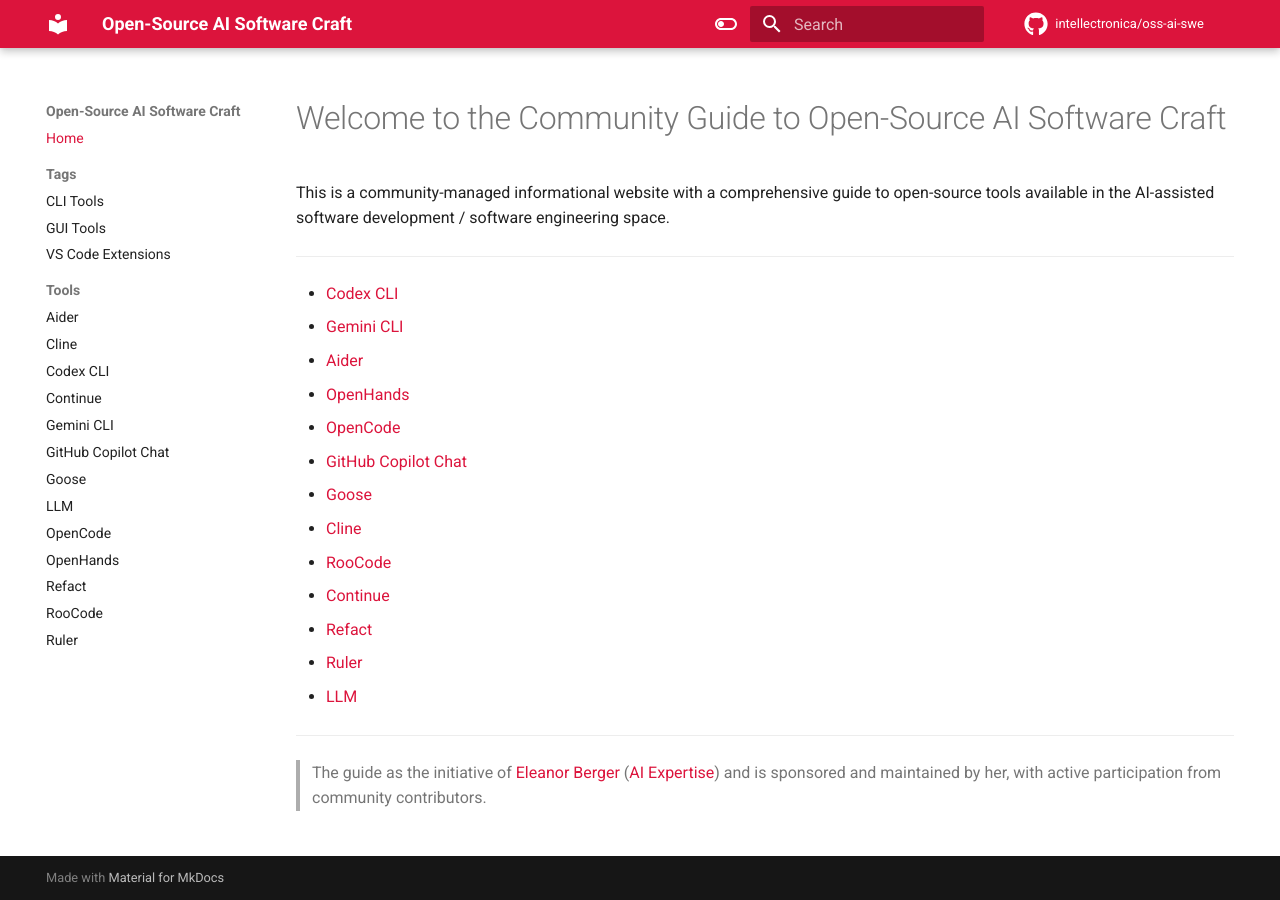
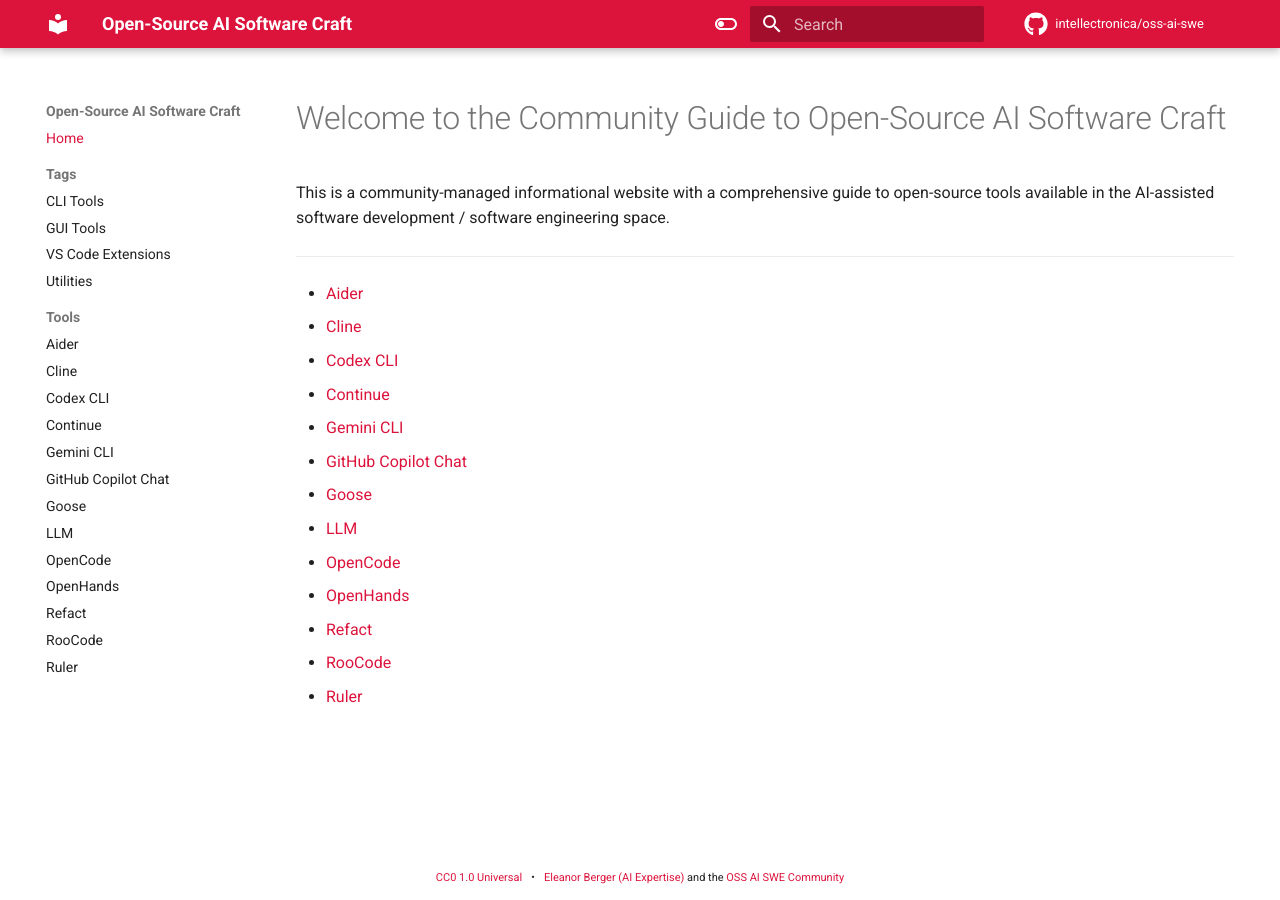
Before and after one commit to joaompinto/oss-ai-swe, an MkDocs documentation site: the page built from docs/index.md, in a window 1280 px wide. Built offline with MkDocs 1.6.1 and Material for MkDocs 9.7.7, drawn with Linux system fonts in a browser that asks for light colours; comment, search, counter and statistics services are not loaded.

Commit message:
Update documentation and styles: reorder tool list, add footer, and enhance CSS

```diff
--- a/docs/index.md
+++ b/docs/index.md
@@ -4,20 +4,16 @@
 
 ---
 
-* [Codex CLI](./codex-cli.md)
-* [Gemini CLI](./gemini-cli.md)
-* [Aider](./aider.md)
-* [OpenHands](./open-hands.md)
-* [OpenCode](./open-code.md)
-* [GitHub Copilot Chat](./github-copilot-chat.md)
-* [Goose](./goose.md)
-* [Cline](./cline.md)
-* [RooCode](./roocode.md)
-* [Continue](./continue.md)
-* [Refact](./refact.md)
-* [Ruler](./ruler.md)
-* [LLM](./llm.md)
-
----
-
-> The guide as the initiative of [Eleanor Berger](https://intellectronica.net/) ([AI Expertise](https://ai.intellectronica.net/)) and is sponsored and maintained by her, with active participation from community contributors.
+- [Aider](./aider.md)
+- [Cline](./cline.md)
+- [Codex CLI](./codex-cli.md)
+- [Continue](./continue.md)
+- [Gemini CLI](./gemini-cli.md)
+- [GitHub Copilot Chat](./github-copilot-chat.md)
+- [Goose](./goose.md)
+- [LLM](./llm.md)
+- [OpenCode](./open-code.md)
+- [OpenHands](./open-hands.md)
+- [Refact](./refact.md)
+- [RooCode](./roocode.md)
+- [Ruler](./ruler.md)
--- /dev/null
+++ b/docs/overrides/partials/footer.html
@@ -0,0 +1,10 @@
+<div class="md-footer__inner"></div>
+  <div class="md-footer__copyright custom-footer">
+    <a href="https://creativecommons.org/publicdomain/zero/1.0/">
+      CC0 1.0 Universal
+    </a>
+    &nbsp;・&nbsp;
+    <a href="https://ai.intellectronica.net/eleanor">Eleanor Berger (AI Expertise)</a>
+    and the <a href="https://github.com/intellectronica/oss-ai-swe">OSS AI SWE Community</a>
+  </div>
+</div>
--- a/docs/stylesheets/extra.css
+++ b/docs/stylesheets/extra.css
@@ -1,3 +1,20 @@
 :root {
   --md-primary-fg-color: #DC143C;
 }
+
+/* Custom footer styles */
+.custom-footer {
+  padding: 1.5em 0;
+  font-size: 1.1em;
+  text-align: center;
+}
+.custom-footer a {
+  color: var(--md-primary-fg-color, #DC143C);
+  text-decoration: none;
+  font-weight: 500;
+  transition: color 0.2s, text-decoration 0.2s;
+}
+.custom-footer a:hover, .custom-footer a:focus {
+  color: #a0102a;
+  text-decoration: underline;
+}
--- a/mkdocs.yml
+++ b/mkdocs.yml
@@ -29,6 +29,8 @@
   icon:
     repo: fontawesome/brands/github
 
+  custom_dir: docs/overrides
+
 extra_css:
   - stylesheets/extra.css
 
@@ -43,6 +45,7 @@
     - CLI Tools: tags/#cli
     - GUI Tools: tags/#gui
     - VS Code Extensions: tags/#vscode
+    - Utilities: tags/#util
   - Tools:
     - Aider: aider.md
     - Cline: cline.md
```
Also changed, not shown: docs/llm.md (+1 -0 lines), docs/ruler.md (+1 -0 lines).
